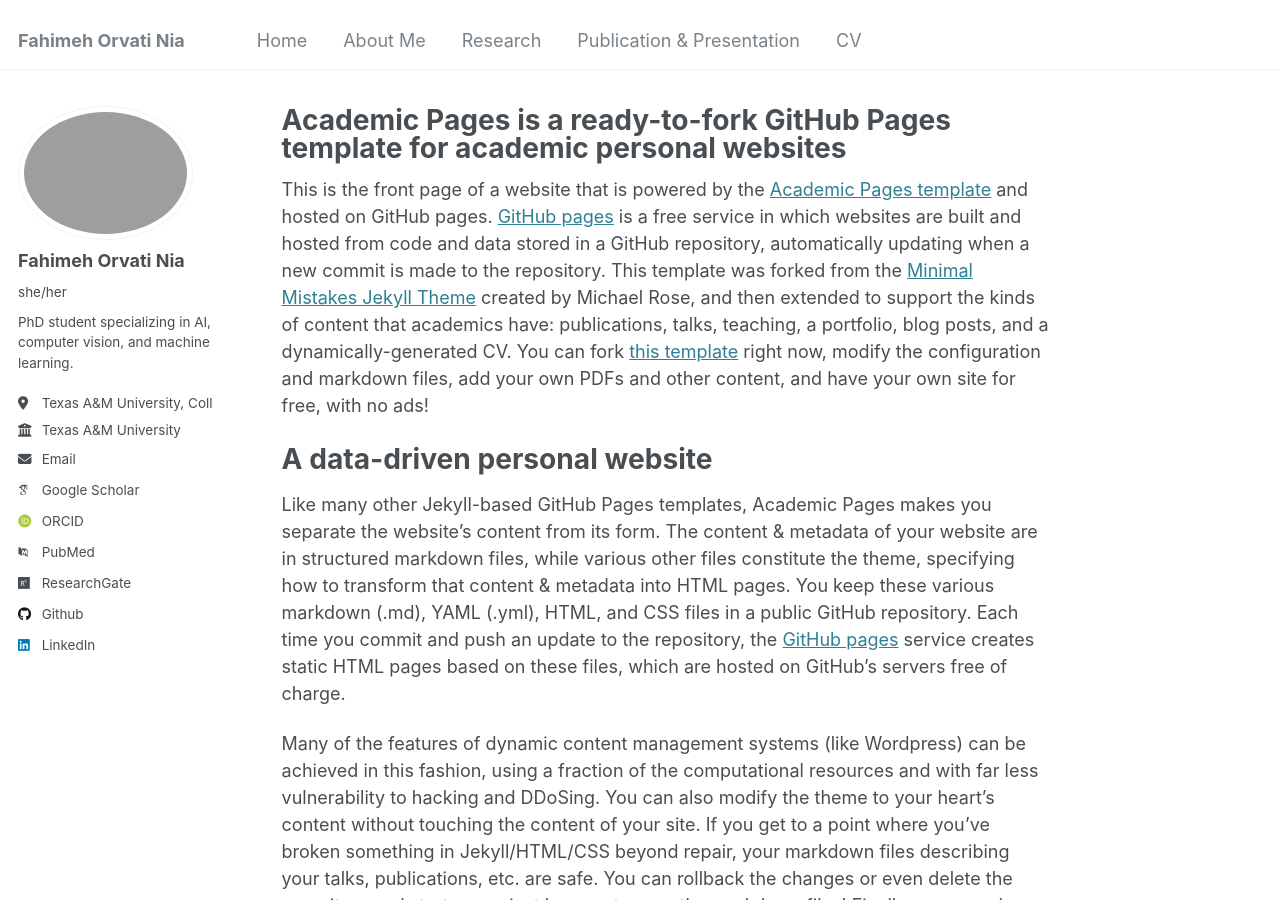
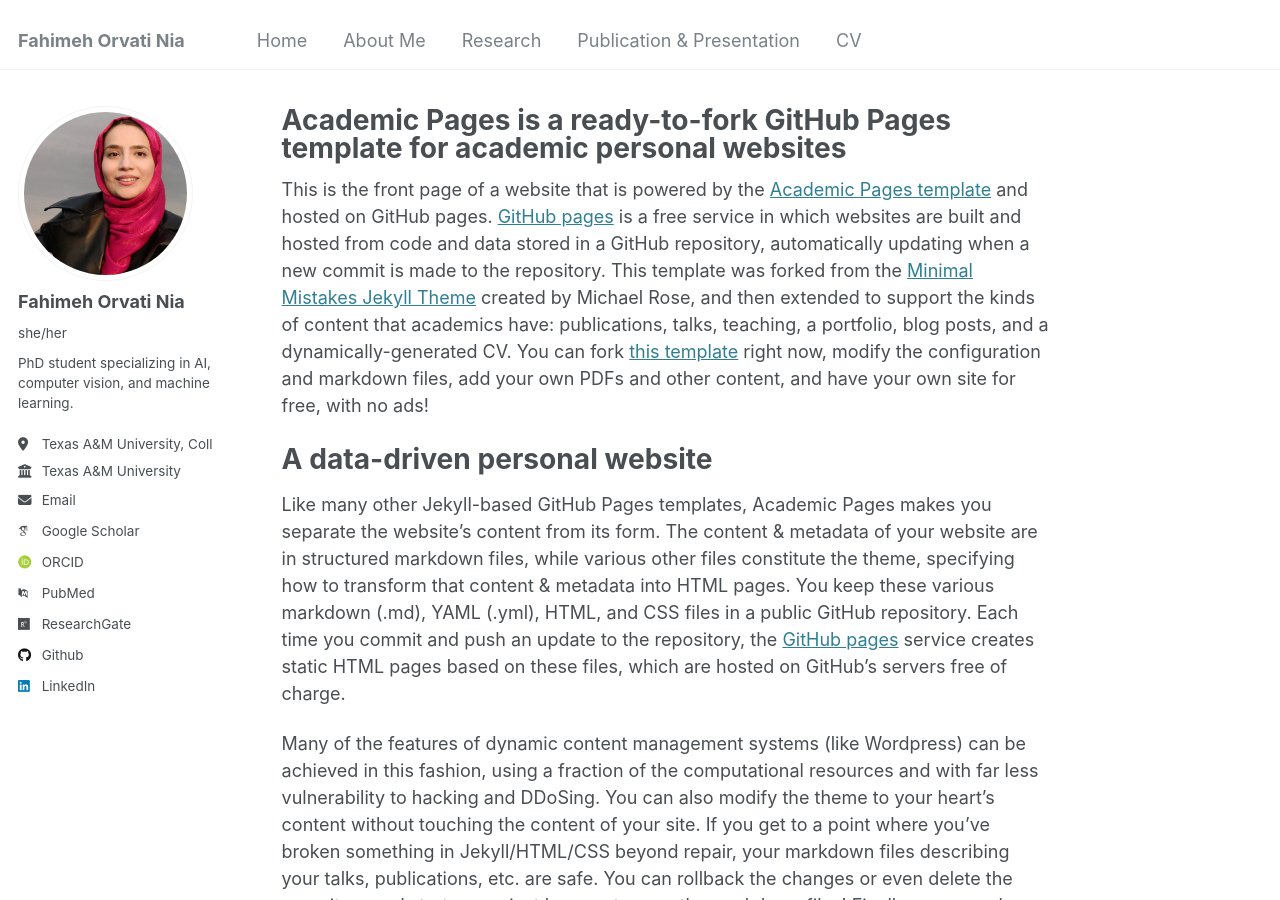
Before and after one commit to fahimehorvatinia/fahimehorvatinia.github.io, a Jekyll site: the page built from _pages/about.md, in a window 1280 px wide and 900 px high. Built offline with Jekyll 4.4.1, drawn with Linux system fonts in a browser that asks for light colours; some web fonts are replaced.

Commit message:
Update _config.yml

```diff
--- a/_config.yml
+++ b/_config.yml
@@ -12,7 +12,7 @@ repository               : "fahimehorvatinia/fahimehorvatinia.github.io"
 
 # Site Author - Sidebar Information
 author:
-  avatar           : "profile.jng" # Add a profile image in the assets/images folder
+  avatar           : "profile.jpg" # Add a profile image in the assets/images folder
   name             : "Fahimeh Orvati Nia"
   pronouns         : "she/her"
   bio              : "PhD student specializing in AI, computer vision, and machine learning."
```
